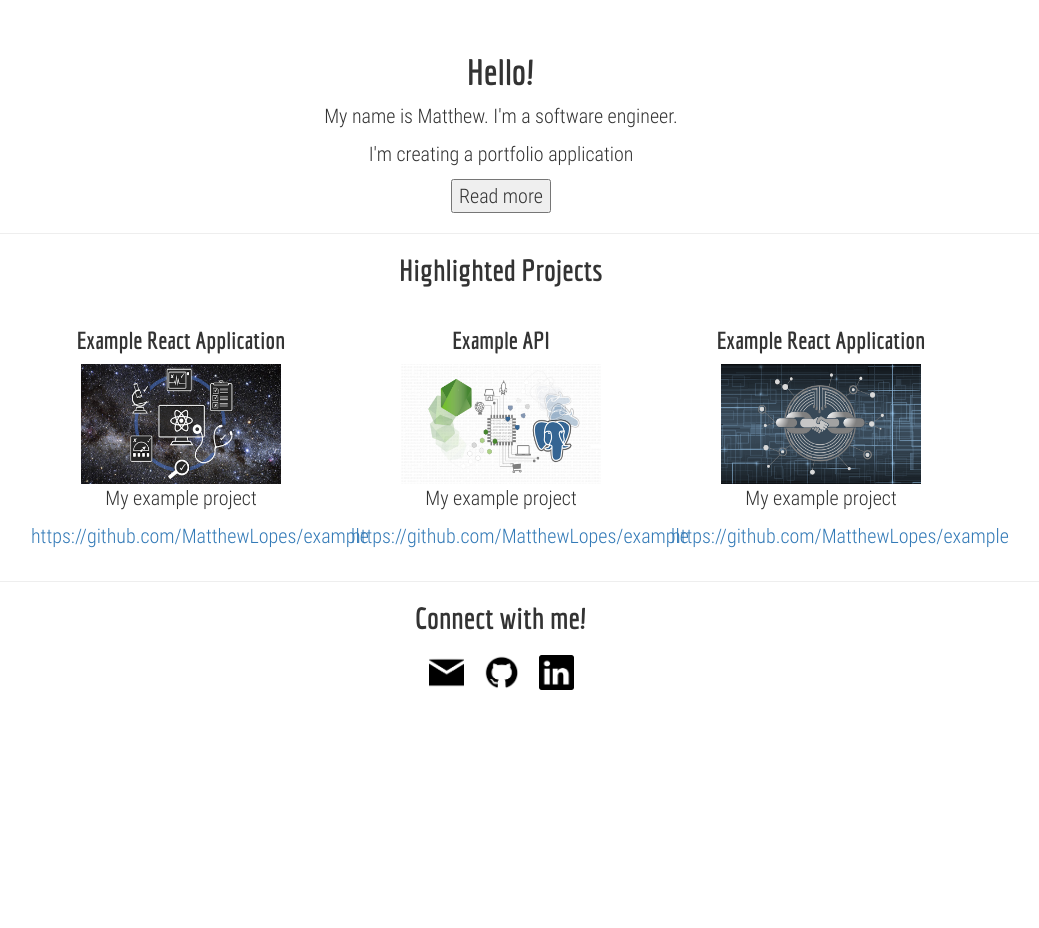
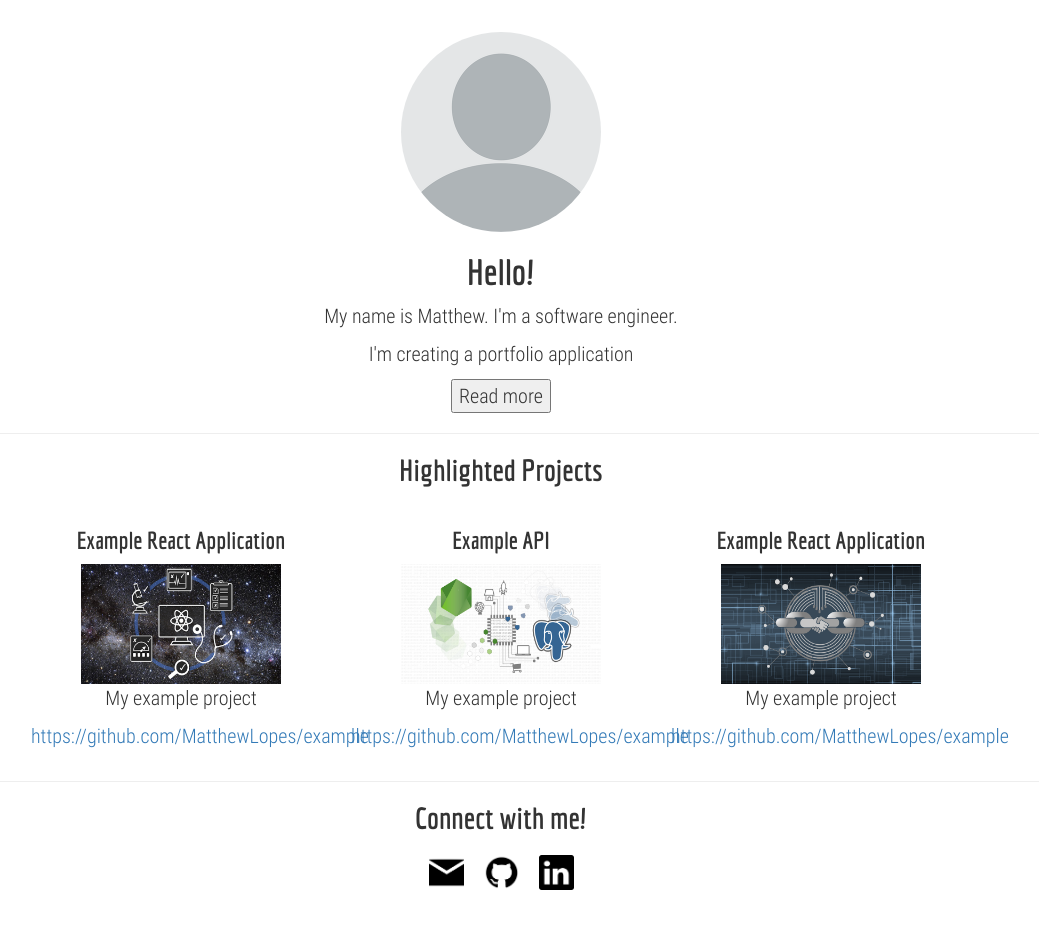
Before and after one commit to MatthewLopes/portfolio, a React (Create React App) app: page / in a window 1280 px wide. Shown: the top 928 px of the page, without its empty margins (139-1178 px from the left). Before the commit the page ends 800 px from the top, so only its background shows below. Built offline with nearby package versions, Linux system fonts and the light colour scheme.

Commit message:
adding blank profile image

```diff
--- a/src/App.js
+++ b/src/App.js
@@ -1,6 +1,7 @@
 import React, { Component } from 'react';
 import Projects from './Projects';
 import SocialProfiles from './SocialProfiles';
+import profile from './assets/profile.png';
 
 class App extends Component {
     state = { displayBio: false};
@@ -12,6 +13,7 @@ class App extends Component {
     render() {
         return (
             <div>
+                <img src={profile} alt='profile' className='profile'/>
                 <h1>Hello!</h1>
                 <p>My name is Matthew. I'm a software engineer.</p>
                 <p>I'm creating a portfolio application</p>
--- a/src/index.css
+++ b/src/index.css
@@ -19,3 +19,9 @@ body {
 h1, h2, h3, h4, h5 {
     font-family: 'EconomicaBold';
 }
+
+.profile {
+    width: 200px;
+    height: 200px;
+    border-radius: 100px;
+}
```
